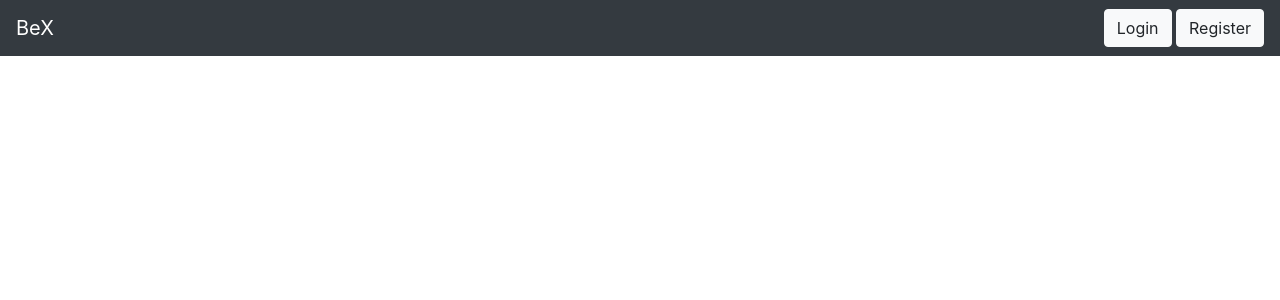
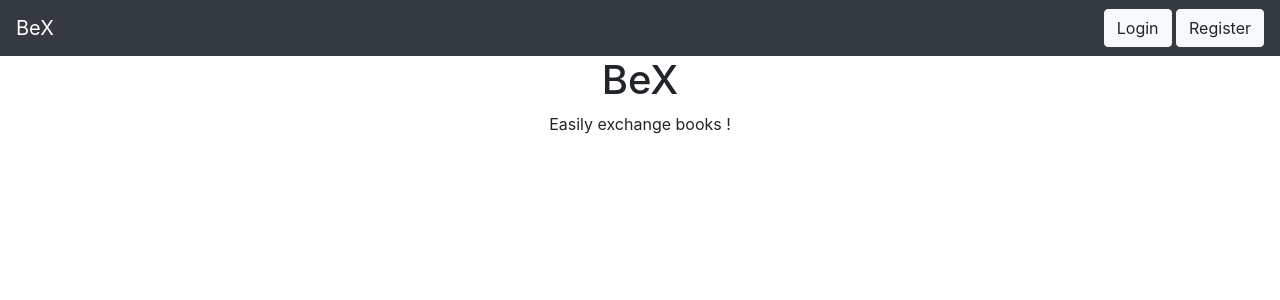
Before and after one commit to subins2000/bex, a React (Create React App) app: page / in a window 1280 px wide. Shown: the top 300 px of the page. Built offline with nearby package versions, Linux system fonts and the light colour scheme.

Commit message:
Added simple intro

```diff
--- a/src/App.js
+++ b/src/App.js
@@ -15,10 +15,18 @@ class App extends Component {
     render() {
         return (
             <Router>
-                <div className="App">
+                <div className="app">
                     <Header/>
-                    <p className="App-intro">
-                    </p>
+                    <div className="container">
+                        <div className="intro row align-items-center">
+                            <div className="col">
+                                <center>
+                                    <h1>BeX</h1>
+                                    <p>Easily exchange books !</p>
+                                </center>
+                            </div>
+                        </div>
+                    </div>
                 </div>
             </Router>
         );
```
